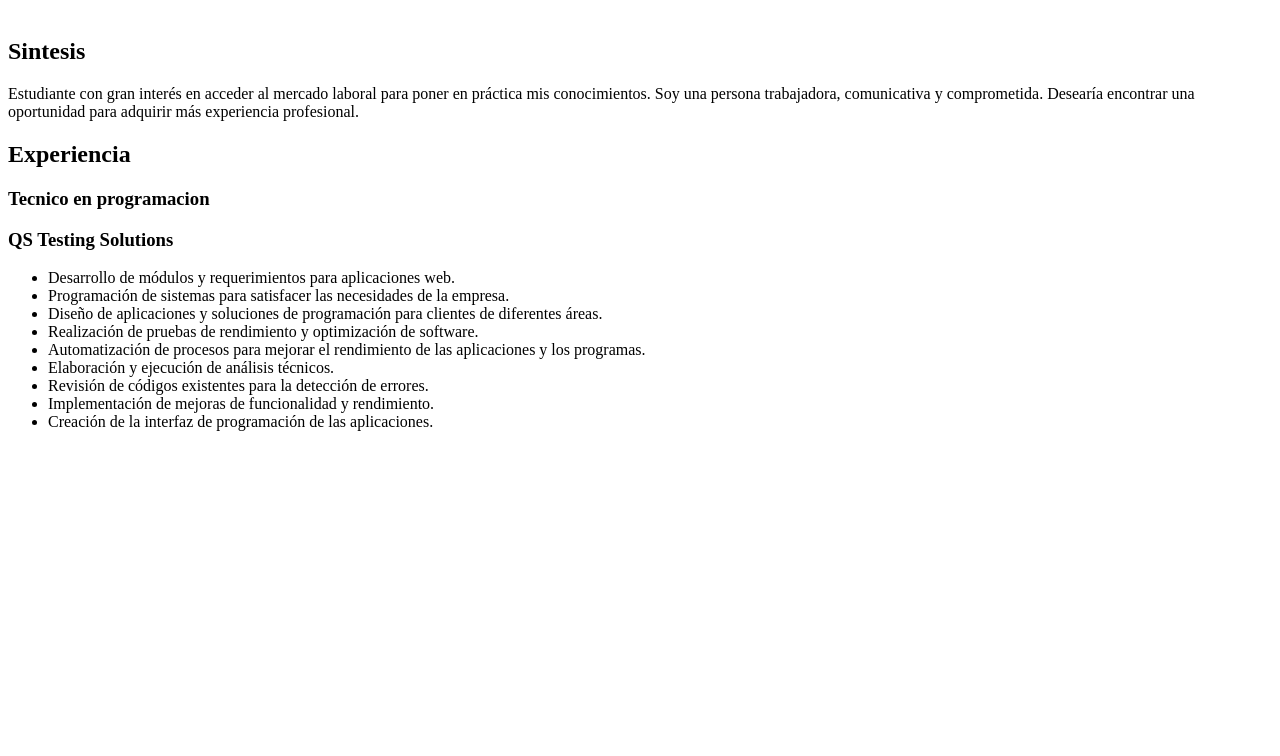
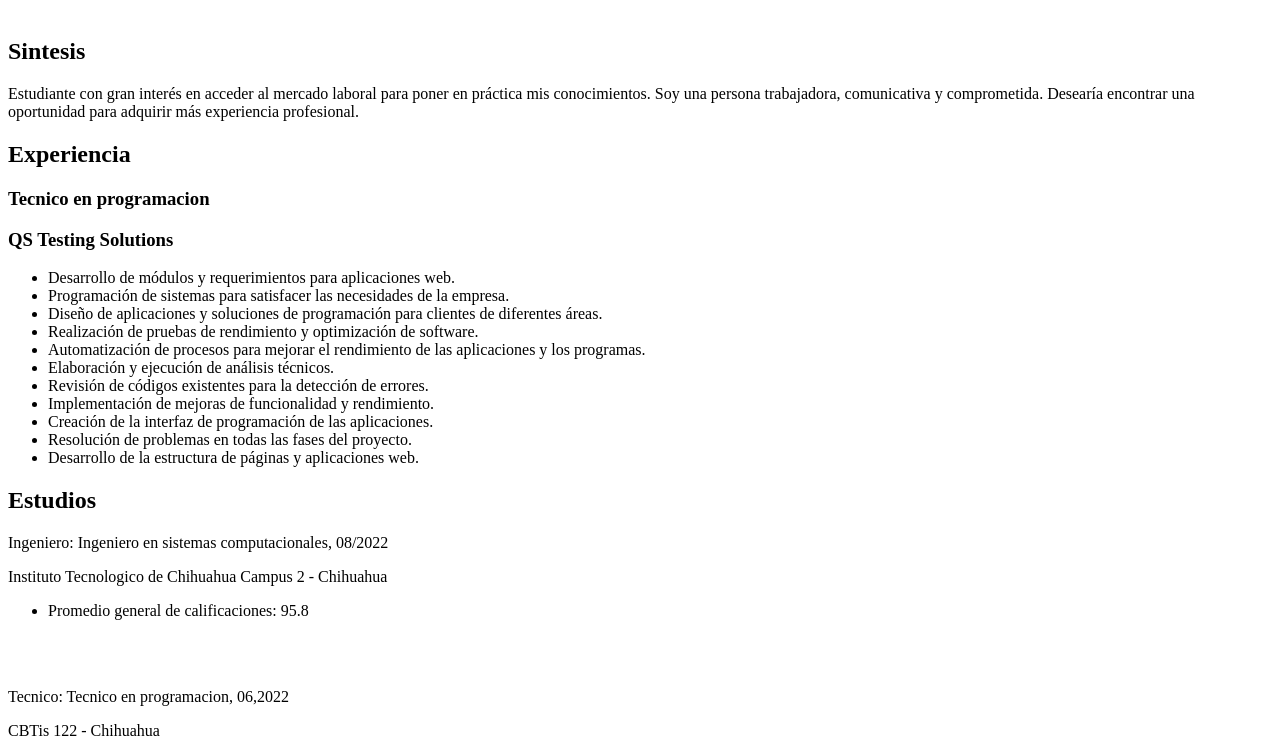
Before and after one commit to JohnnyMSnake/CV_HTML_CSS, a plain HTML site: page CV.html in a window 1280 px wide. Shown: the part 138-894 px from the top of the page. Before the commit the page ends 800 px from the top, so only its background shows below. Drawn offline with Linux system fonts and the light colour scheme.

Commit message:
actualizacion html 4

```diff
--- a/CV.html
+++ b/CV.html
@@ -35,7 +35,20 @@
                 <li>Revisión de códigos existentes para la detección de errores.</li>
                 <li>Implementación de mejoras de funcionalidad y rendimiento.</li>
                 <li>Creación de la interfaz de programación de las aplicaciones.</li>
+                <li>Resolución de problemas en todas las fases del proyecto.</li>
+                <li>Desarrollo de la estructura de páginas y aplicaciones web.</li>
             </ul>
+        </div>
+        <div id="Estudios">
+            <h2>Estudios</h2>
+            <p>Ingeniero: Ingeniero en sistemas computacionales, 08/2022</p>
+            <p>Instituto Tecnologico de Chihuahua Campus 2 - Chihuahua</p>
+            <ul>
+                <li>Promedio general de calificaciones: 95.8</li>
+            </ul>
+            <br><br>
+            <p>Tecnico: Tecnico en programacion, 06,2022</p>
+            <p>CBTis 122 - Chihuahua</p>
         </div>
     </section>
 </body>
```
